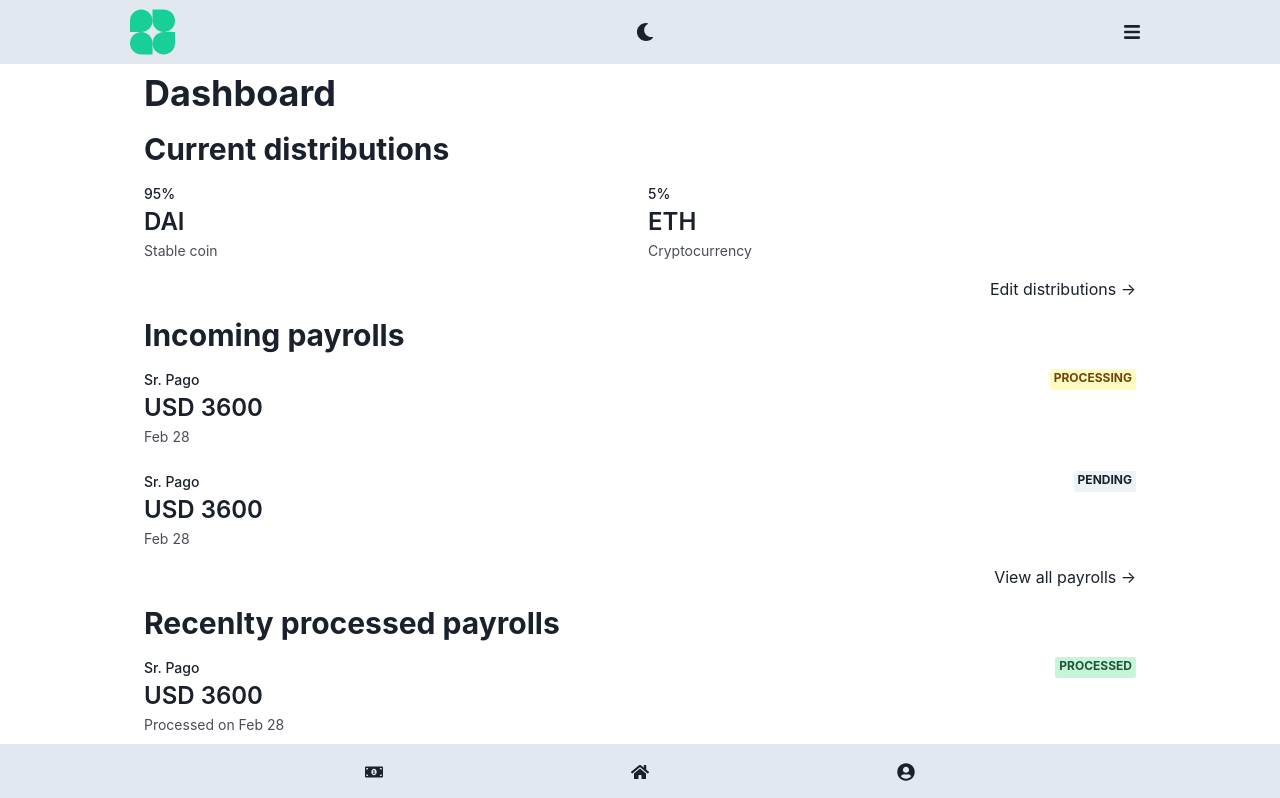
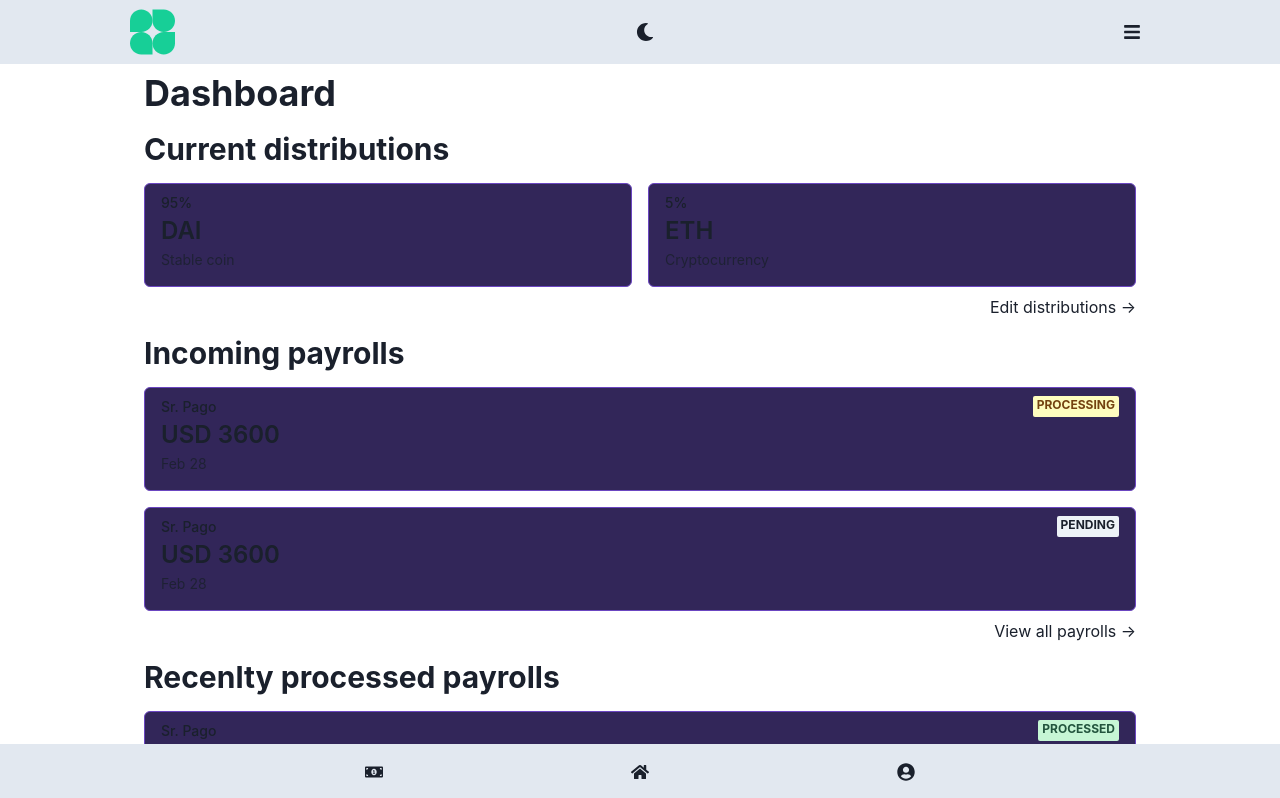
Before and after one commit to oncet/cryptowage, a React (Create React App) app: page / in a window 1280 px wide. Shown: the top 798 px of the page. Built offline with nearby package versions, Linux system fonts and the light colour scheme.

Commit message:
apply default stat style

```diff
--- a/src/App.tsx
+++ b/src/App.tsx
@@ -1,11 +1,34 @@
 import React from "react";
-import { chakra, ChakraProvider, Container, theme } from "@chakra-ui/react";
+import {
+  chakra,
+  ChakraProvider,
+  Container,
+  extendTheme,
+  // theme,
+} from "@chakra-ui/react";
 import { BrowserRouter as Router, Switch, Route } from "react-router-dom";
 
 import { Header } from "./components/Header";
 import { Home } from "./pages/Home";
 import { Contracts } from "./pages/Contracts";
 import { Footer } from "./components/Footer";
+
+const theme = extendTheme({
+  components: {
+    Stat: {
+      baseStyle: {
+        container: {
+          background: "purple.900",
+          border: "1px solid",
+          borderColor: "purple.600",
+          borderRadius: "md",
+          px: "4",
+          py: "2",
+        },
+      },
+    },
+  },
+});
 
 export const App = () => (
   <ChakraProvider theme={theme}>
```
